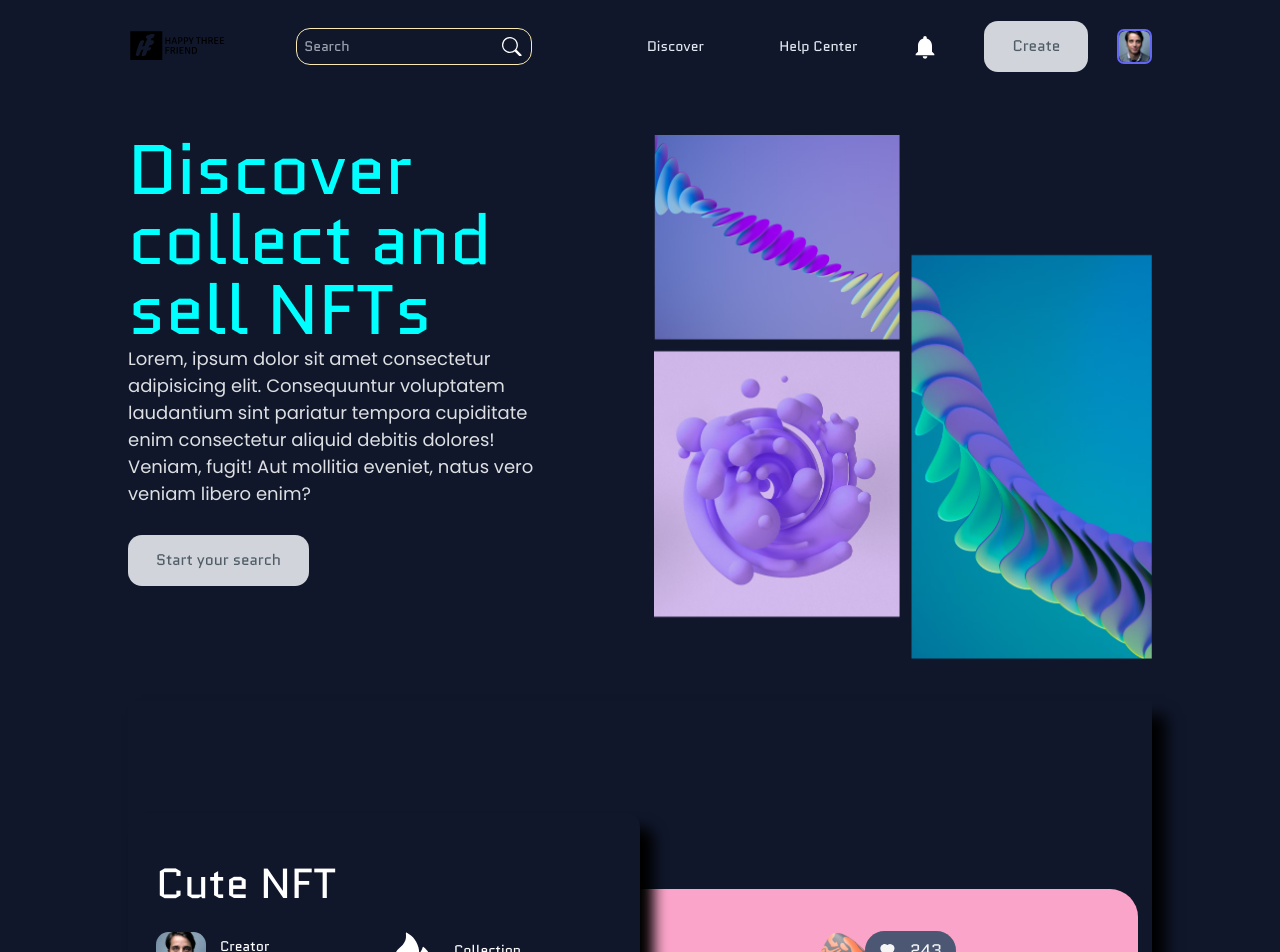
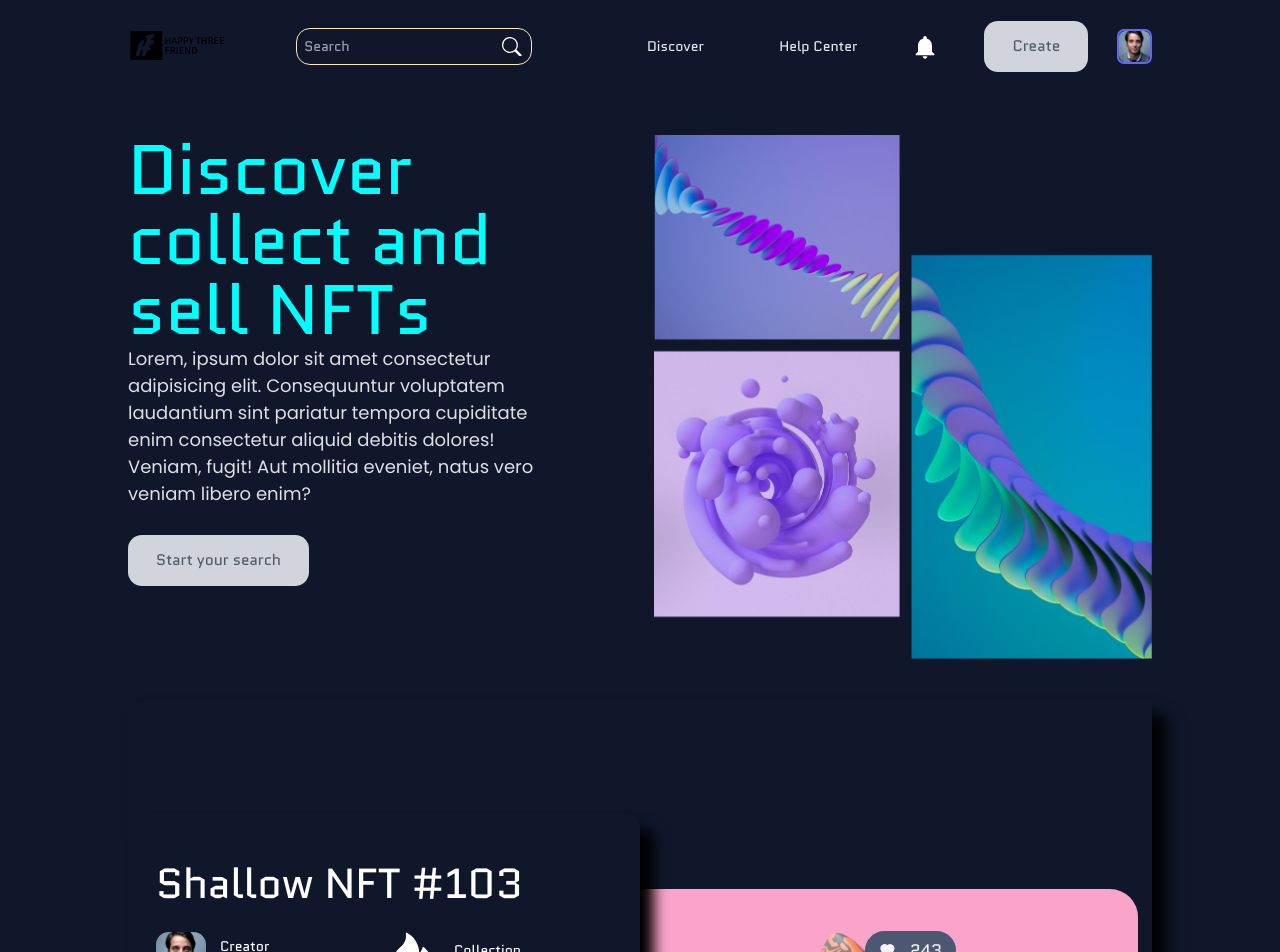
Before and after one commit to Benjcrpy/technar-marketplace-template-v2, a Next.js app: page / in a window 1280 px wide. Shown: the top 952 px of the page. Built offline with nearby package versions, Linux system fonts and the light colour scheme.

Commit message:
Update BigNFTSlider.jsx

```diff
--- a/components/BigNFTSlider/BigNFTSlider.jsx
+++ b/components/BigNFTSlider/BigNFTSlider.jsx
@@ -12,13 +12,23 @@ import Button from "../Button/Button";
 const BigNFTSlider = () => {
 
   const [days, setDays] = useState(0)
+  const [days1, setDays1] = useState(0)
+  const [days2, setDays2] = useState(0)
+  const [days3, setDays3] = useState(0)
+
   const [hours, setHours] = useState(0)
+
+
   const [minutes, setMinutes] = useState(0)
-  const [seconds, setSecods] = useState(0)
+
+
+  const [seconds, setSeconds] = useState(0)
+
+
 
 useEffect(() => {
 
-  const target = new Date("11/31/2023 23:29:29")
+  const target = new Date("11/31/2023 23:59:59")
 
 
   const interval = setInterval(() =>{
@@ -27,16 +37,21 @@ useEffect(() => {
 
   const d = Math.floor(difference / (1000 * 60 * 60 * 24))
   setDays(d)
+  const d1 = Math.floor(difference / (2000 * 60 * 60 * 24))
+  setDays1(d1)
+  const d2 = Math.floor(difference / (4000 * 60 * 60 * 24))
+  setDays2(d2)
+  const d3 = Math.floor(difference / (6000 * 60 * 60 * 24))
+  setDays3(d3)
 
-  const h = Math.floor((difference % (1000 * 60 * 60 * 24)) / (1000 * 60 * 60 )
-  );
+
+  const h = Math.floor((difference % (1000 * 60 * 60 * 24)) / (1000 * 60 * 60 ));
   setHours(h)
+  const m = Math.floor((difference % (1000 * 60 * 60)) / (1000 * 70))
+  setMinutes(m)
+  const s = Math.floor((difference % (1000 * 60)) / 1000)
+  setSeconds(s)
 
-  const m = Math.floor((difference % (1000 * 60 * 60)) / (1000 * 60))
-  setMinutes(m)
-
-  const s = Math.floor((difference % (1000 * 60)) / 1000)
-  setSecods(s)
 
   }, 1000)
 
@@ -47,69 +62,52 @@ useEffect(() => {
 
   const sliderData = [
     {
-      title: "Cute NFT",
+      title: "Shallow NFT #103",
       id: 1,
       name: "Anthony",
       collection: "Cute",
-      price: "00664 ETH",
+      price: "06.64 ETH",
       like: 243,
       image: images.user1,
       nftImage: images.nft_image_1,
+      days: days,
 
-      time: {
-        days: 40,
-        hours: 40,
-        minutes: 81,
-        seconds: 15,
-      },
     },
     {
-      title: "Buddy NFT",
+      title: "Buddy NFT #100",
       id: 2,
       name: "George",
       collection: "Home",
-      price: "004 ETH",
+      price: "0.04 ETH",
       like: 243,
       image: images.user2,
       nftImage: images.nft_image_2,
-      time: {
-        days: 50,
-        hours: 11,
-        minutes: 21,
-        seconds: 45,
-      },
+      days: days1,
+
     },
     {
-      title: "Gym NFT",
+      title: "Buddy NFT #53 ",
       id: 3,
-      name: "Raayan Hussain",
+      name: "Ryan",
       collection: "GYm",
-      price: "0000064 ETH",
+      price: "0.3064 ETH",
       like: 243,
       image: images.user3,
       nftImage: images.nft_image_3,
-      time: {
-        days: 34,
-        hours: 20,
-        minutes: 11,
-        seconds: 55,
-      },
+      days: days2,
+
     },
     {
-      title: "Builder NFT",
+      title: "Buddy NFT #394",
       id: 4,
-      name: "Ryzen",
+      name: "Justin",
       collection: "Build",
-      price: "4664 ETH",
+      price: "4.664 ETH",
       like: 243,
       image: images.user4,
-      nftImage: images.nft_image_1,
-      time: {
-        days: 28,
-        hours: 29,
-        minutes: 10,
-        seconds: 15,
-      },
+      nftImage: images.nft_image_2,
+      days: days3,
+
     },
   ];
 
@@ -186,7 +184,7 @@ useEffect(() => {
               <div
                 className={Style.bigNFTSlider_box_left_bidding_box_timer_item}
               >
-                <p>{days}</p>
+                <p>{sliderData[idNumber].days}</p>
                 <span>Days</span>
               </div>
 
```
